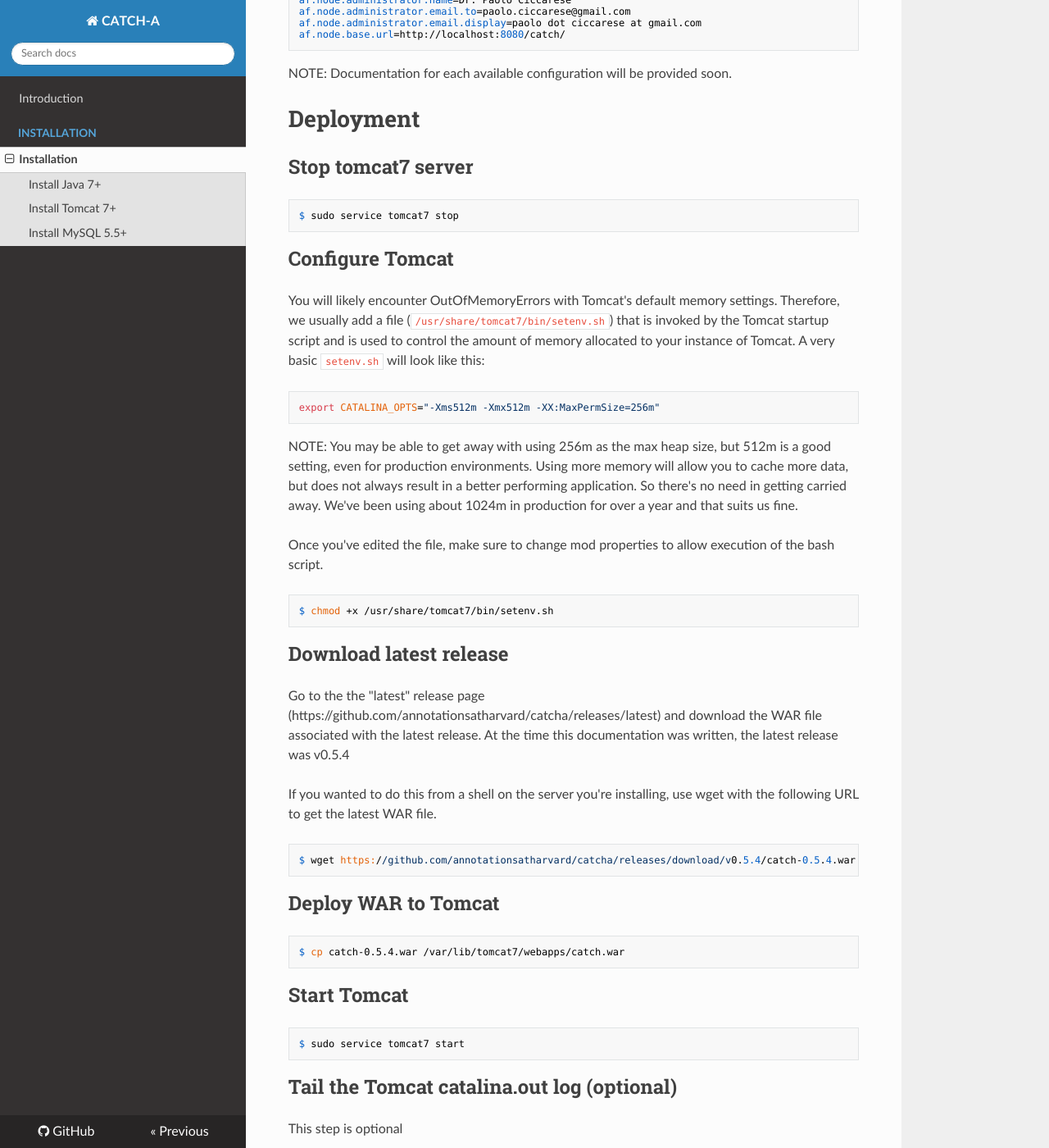
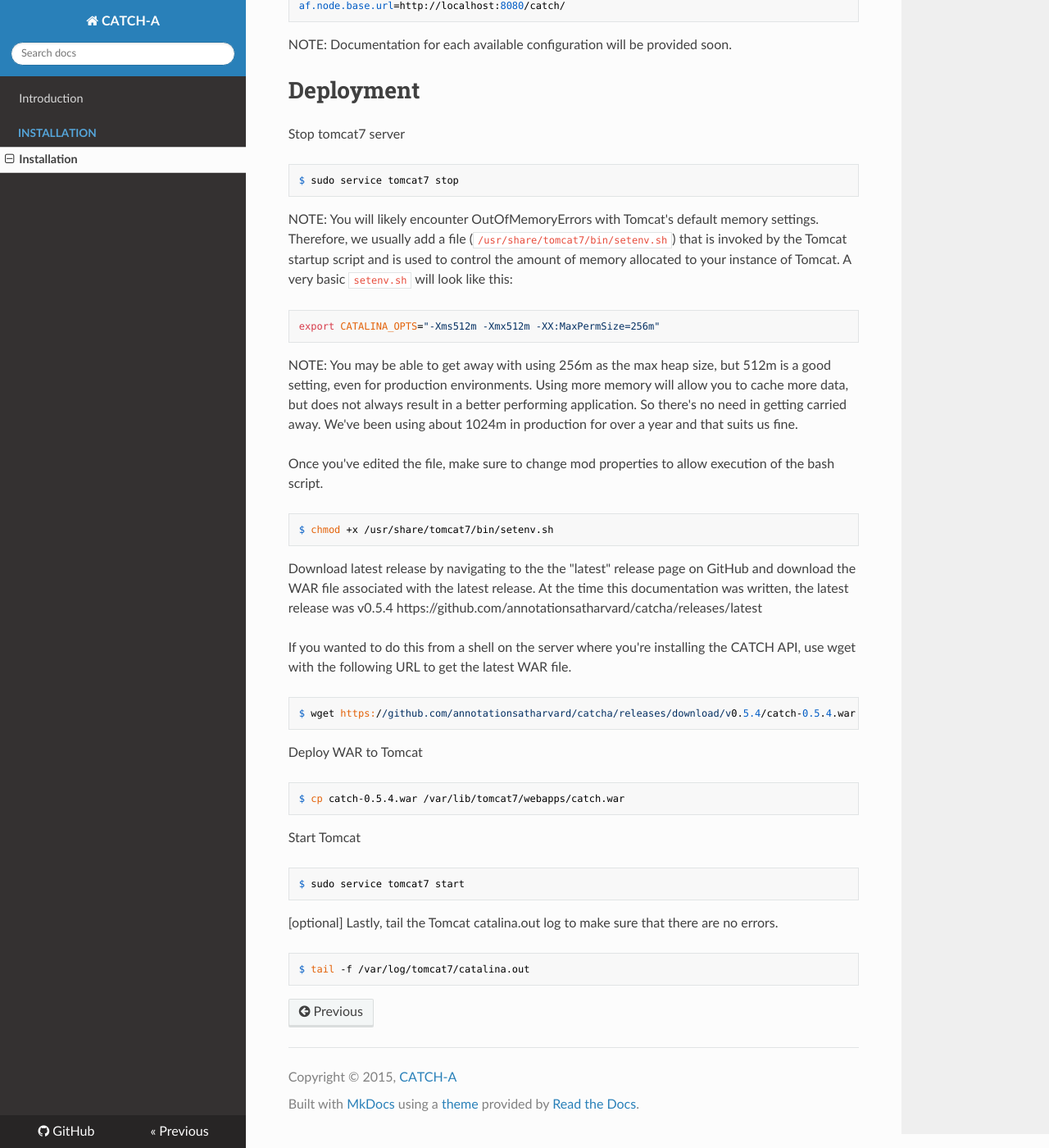
Before and after one commit to annotationsatharvard/catcha, an MkDocs documentation site: the page built from docs/installation/index.md, in a window 1280 px wide and 1400 px high, scrolled down 1475 px. Shown: the whole window at 82% size. Built offline with MkDocs 1.6.1, drawn with Linux system fonts in a browser that asks for light colours; nearby versions of some CDN libraries; old or Windows-style settings are respelled for this version of MkDocs; some of the changed text lies outside the part shown.

Commit message:
more changes to installation instructions

````diff
--- a/docs/installation/index.md
+++ b/docs/installation/index.md
@@ -6,34 +6,33 @@
 
 # Dependencies
 
-##  Install Java 7+
+Install Java 7+
 ```
 $ sudo apt-get install openjdk-7-jre
 ```
-## Install Tomcat 7+
+Install Tomcat 7+
 ```
 $ sudo apt-get install tomcat7
 $ sudo apt-get install tomcat7-admin
 ```
-## Install MySQL 5.5+
+Install MySQL 5.5+
 ```
 $ sudo apt-get install mysql-server
 ```
 # Database
 
-## Create database
+Create the database
 ```
 $ mysql -u root -p -e 'create database catch default charset utf8;'
 ```
 
-## Grant permissions to database user
+Grant permissions to database user
 ```
 mysql -u root -p -e 'grant all on catch.* to 'catch'@'localhost' identified by "password";'
 ```
 NOTE: For security reasons, you should probably consider using a different password.  The username and password properties should be configured using the `dataSource.username` and `dataSource.password` configuration properties in `catch-config.properties`.
 
-
-## Configure application
+# Configuration
 Create a config file (catch-config.properties) to store runtime configuration properties.
 ```
 $ mkdir /usr/share/tomcat7/.grails
@@ -65,12 +64,12 @@
 
 # Deployment
 
-## Stop tomcat7 server
+Stop tomcat7 server
 ```
 $ sudo service tomcat7 stop
 ```
-## Configure Tomcat
-You will likely encounter OutOfMemoryErrors with Tomcat's default memory settings.  Therefore, we usually add a file (`/usr/share/tomcat7/bin/setenv.sh`) that is invoked by the Tomcat startup script and is used to control the amount of memory allocated to your instance of Tomcat. A very basic `setenv.sh` will look like this:
+
+NOTE: You will likely encounter OutOfMemoryErrors with Tomcat's default memory settings.  Therefore, we usually add a file (`/usr/share/tomcat7/bin/setenv.sh`) that is invoked by the Tomcat startup script and is used to control the amount of memory allocated to your instance of Tomcat. A very basic `setenv.sh` will look like this:
 ```
 export CATALINA_OPTS="-Xms512m -Xmx512m -XX:MaxPermSize=256m"
 ```
@@ -80,27 +79,25 @@
 ```
 $ chmod +x /usr/share/tomcat7/bin/setenv.sh
 ```
+Download latest release by navigating to the the "latest" release page on GitHub and download the WAR file associated with the latest release. At the time this documentation was written, the latest release was v0.5.4
+https://github.com/annotationsatharvard/catcha/releases/latest
 
-## Download latest release
-Go to the the "latest" release page (https://github.com/annotationsatharvard/catcha/releases/latest) and download the WAR file associated with the latest release. At the time this documentation was written, the latest release was v0.5.4
-
-If you wanted to do this from a shell on the server you're installing, use wget with the following URL to get the latest WAR file.
+If you wanted to do this from a shell on the server where you're installing the CATCH API, use wget with the following URL to get the latest WAR file.
 ```
 $ wget https://github.com/annotationsatharvard/catcha/releases/download/v0.5.4/catch-0.5.4.war
 ```
 
-## Deploy WAR to Tomcat
+Deploy WAR to Tomcat
 ```
 $ cp catch-0.5.4.war /var/lib/tomcat7/webapps/catch.war
 ```
 
-## Start Tomcat
+Start Tomcat
 ```
 $ sudo service tomcat7 start
 ```
 
-## Tail the Tomcat catalina.out log (optional)
-This step is optional
+[optional] Lastly, tail the Tomcat catalina.out log to make sure that there are no errors.
 ```
 $ tail -f /var/log/tomcat7/catalina.out
 ```
````
